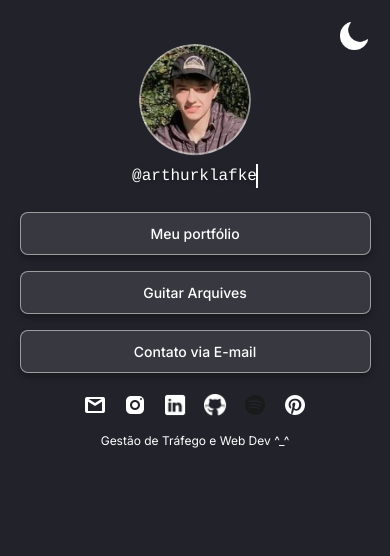
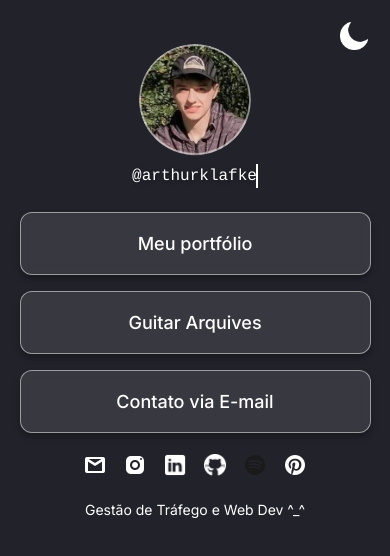
Before and after one commit to Klafke96/MyLinks-Linktree-website, a website: page index.html in a window 390 px wide. Drawn offline with Linux system fonts and the light colour scheme; files whose address does not match are found by name.

Commit message:
Save XII - Mobile V3

```diff
--- a/style.css
+++ b/style.css
@@ -304,42 +304,41 @@ button, a, .hover-effect {
     transition: transform 0.3s ease, opacity 0.3s ease;
 }
 
-
-/* Estilos específicos para telas menores que 768px */
 @media only screen and (max-width: 768px) {
 
     /* Ajustando o container para telas menores */
     #container {
-        max-width: 100%;           /* O container ocupará toda a largura disponível */
-        margin: 20px auto;         /* Centralizando o container */
-        padding: 0 16px;           /* Pequeno espaçamento nas laterais */
+        max-width: 100%;
+        margin: 20px auto;
+        padding: 0 16px;
         display: flex;
         flex-direction: column;
-        align-items: center;       /* Centraliza o conteúdo horizontalmente */
+        align-items: center;
     }
 
-    /* Ajustando os botões para ocuparem quase toda a largura da tela no mobile */
+    /* Aumentando a largura e tamanho dos botões */
     ul li a {
-        width: 90vw;               /* O botão ocupa 90% da largura da tela (viewport) */
-        max-width: none;           /* Remove qualquer limitação de largura máxima */
-        padding: 12px 16px;        /* Ajusta o espaçamento interno */
-        font-size: 14px;           /* Reduzindo o tamanho da fonte para caber melhor */
-        box-sizing: border-box;    /* Garante que o padding não ultrapasse a largura total */
+        width: 90vw;               /* Botões ocupam 90% da largura da tela */
+        max-width: none;            /* Remove o limite de largura máxima */
+        padding: 20px 16px;         /* Aumenta o padding para botões maiores */
+        font-size: 18px;            /* Aumenta o tamanho da fonte dos botões */
+        border-radius: 12px;        /* Bordas mais arredondadas */
+        box-sizing: border-box;     /* Garante que o padding não afete a largura */
     }
 
     /* Ajustando os ícones sociais */
     #social-icons {
-        margin-top: 16px;          /* Espaçamento entre os botões e os ícones sociais */
+        margin-top: 20px;
     }
 
     #social-icons a {
-        width: 20px;               /* Reduzindo o tamanho dos ícones sociais */
-        height: 20px;
+        width: 28px;                /* Aumentando o tamanho dos ícones */
+        height: 28px;
     }
 
     /* Ajustando o rodapé */
     footer {
-        padding: 16px 0;
-        font-size: 12px;
+        padding: 24px 0;
+        font-size: 14px;            /* Ajuste no tamanho do texto do rodapé */
     }
 }
```
